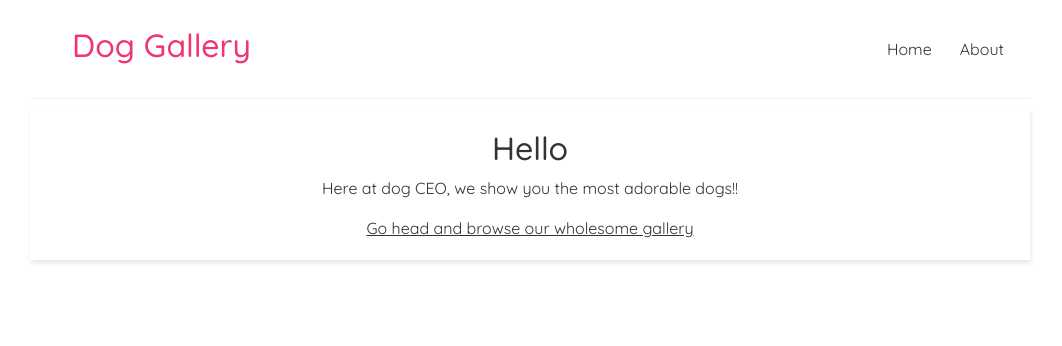
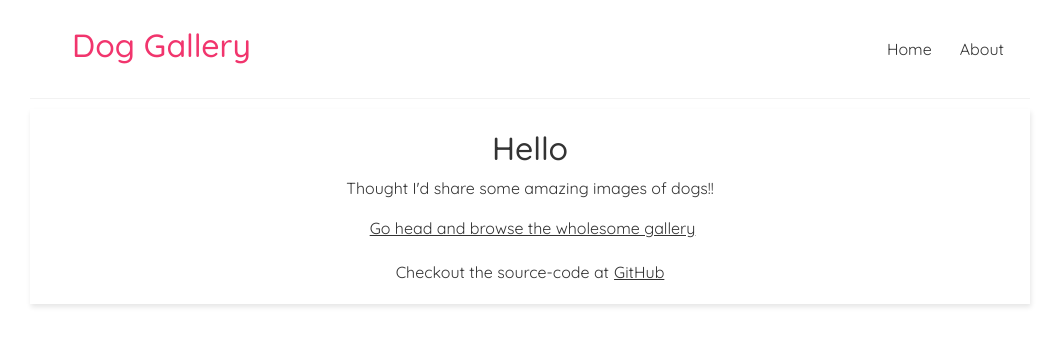
Before and after one commit to MuhanguziDavid/dog-gallery-t, a React (Create React App) app: page /about in a window 1280 px wide. Shown: the top 346 px of the page, without its empty margins (110-1172 px from the left). Built offline with nearby package versions, Linux system fonts and the light colour scheme; the HTML template or start-up script is replaced by a standard one.

Commit message:
add github link and style improvements (#9)

```diff
--- a/src/index.css
+++ b/src/index.css
@@ -89,13 +89,6 @@
   margin: 20px 0;
   border-bottom: 1px solid #fafafa;
   overflow: scroll;
-
-  /* grid */
-  /* display: grid;
-  gap: 1rem;
-  grid-template-columns: repeat(3, minmax(250px, 1fr));
-  grid-auto-rows: 250px; */
-
   line-height: 0;
   -webkit-column-count: 4;
   -webkit-column-gap: 0px;
@@ -105,8 +98,21 @@
   column-gap: 0px;
 }
 .dog-gallery img {
-  /* width: 90%;
-  height: 90%; */
   width: 100% !important;
   height: auto !important;
 }
+.dog-gallery img:hover {
+  cursor: pointer;
+}
+
+/* about */
+.about a {
+  margin-left: 5px;
+  color: #333
+}
+.about a:hover {
+  color: #f1356d;
+}
+.repo-link {
+  margin-top: 20px;
+}
--- a/src/pages/about/About.tsx
+++ b/src/pages/about/About.tsx
@@ -4,8 +4,12 @@ const About: React.FC<{}> = () => {
   return (
     <div className="about">
       <h2>Hello</h2>
-      <p>Here at dog CEO, we show you the most adorable dogs!!</p>
-      <Link style={{color: '#333'}} to="/">Go head and browse our wholesome gallery</Link>
+      <p>Thought I'd share some amazing images of dogs!!</p>
+      <Link to="/">Go head and browse the wholesome gallery</Link>
+      <div className="repo-link">
+        Checkout the source-code at
+        <a target="_blank" rel="noopener noreferrer" href="https://github.com/MuhanguziDavid/dog-gallery-t">GitHub</a>
+      </div>
     </div>
   )
 }
```
